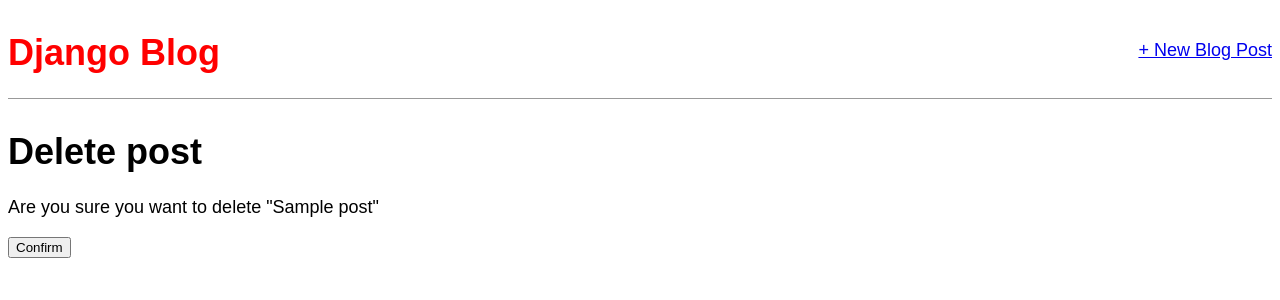
After one commit to terranigmark/django-beginners, a Django app: template blog/templates/post_delete.html in a window 1280 px wide. The commit adds this page. Shown: the top 300 px of the page. Run offline with Django 3.2, Linux system fonts and the light colour scheme; the template is opened without the code that fills it: most values are stand-ins (such as "Sample title", 1, 10 or a date in 2020); some web fonts are replaced.

Commit message:
Delete view added with a confirm button that redirects to home

```diff
--- a/blog/blog/urls.py
+++ b/blog/blog/urls.py
@@ -3,10 +3,12 @@
     BlogListView,
     BlogDetailView,
     BlogCreateView,
-    BlogUpdateView
+    BlogUpdateView,
+    BlogDeleteView,
 )
 
 urlpatterns = [
+    path('post/<int:pk>/delete', BlogDeleteView.as_view(), name='post_delete'),
     path('post/<int:pk>/edit', BlogUpdateView.as_view(), name='post_edit'),
     path('post/new/', BlogCreateView.as_view(), name='post_new'),
     path('post/<int:pk>/', BlogDetailView.as_view(),
--- /dev/null
+++ b/blog/templates/post_delete.html
@@ -0,0 +1,9 @@
+{% extends 'base.html' %}
+
+{% block content %}
+  <h1>Delete post</h1>
+  <form action="" method="POST">{% csrf_token %}
+    <p>Are you sure you want to delete "{{ post.title }}"</p>
+    <input type="submit" value="Confirm">
+  </form>
+{% endblock content %}
--- a/blog/templates/post_detail.html
+++ b/blog/templates/post_detail.html
@@ -6,5 +6,6 @@
     <p>{{ post.body }}</p>
   </div>
 
-  <a href="{% url 'post_edit' post.pk %}">+ Edit Blog Post</a>
+  <p><a href="{% url 'post_edit' post.pk %}">+ Edit Blog Post</a></p>
+  <p><a href="{% url 'post_delete' post.pk %}">+ Delete Blog Post</a></p>
 {% endblock content %}
```
Also changed, not shown: blog/blog/views.py (+10 -1 lines), blog/db.sqlite3.
